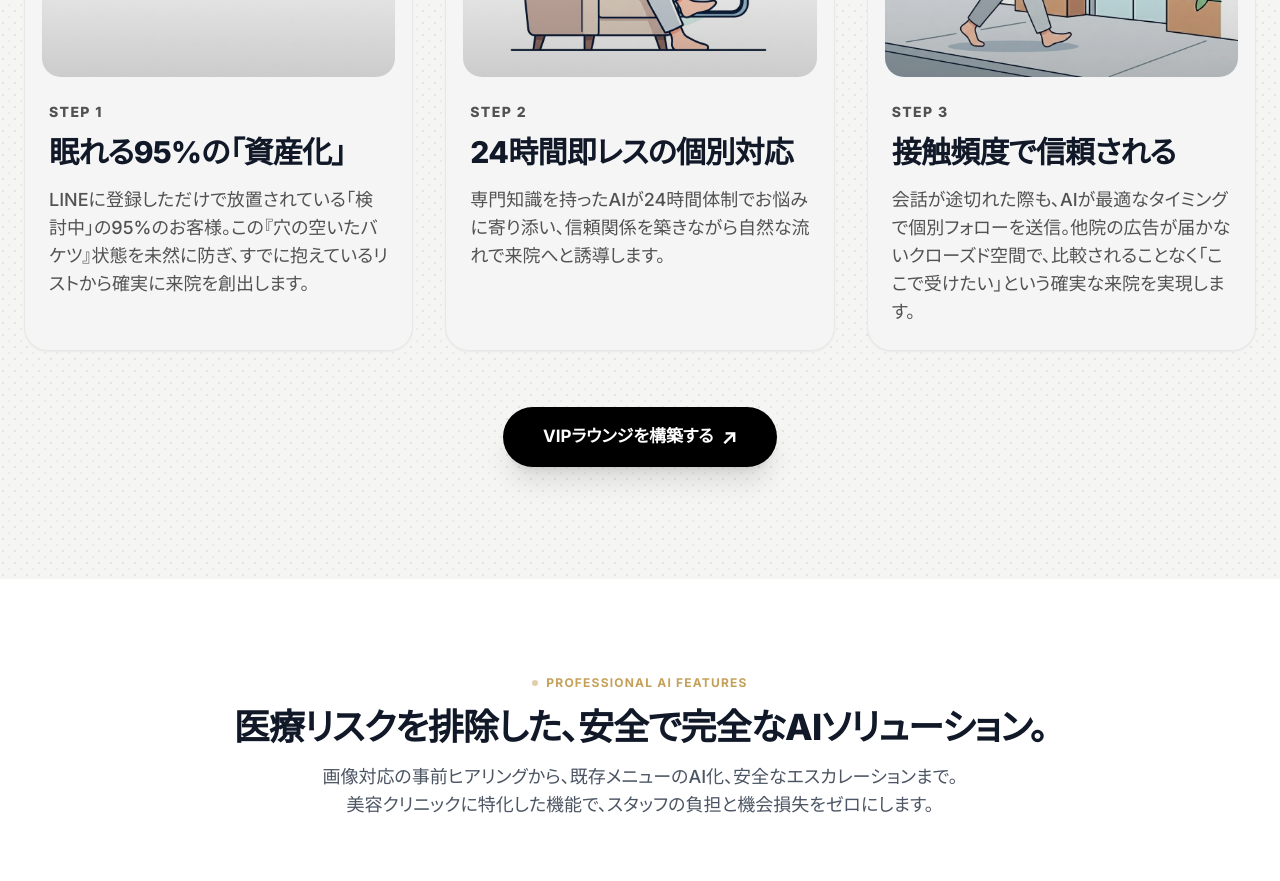
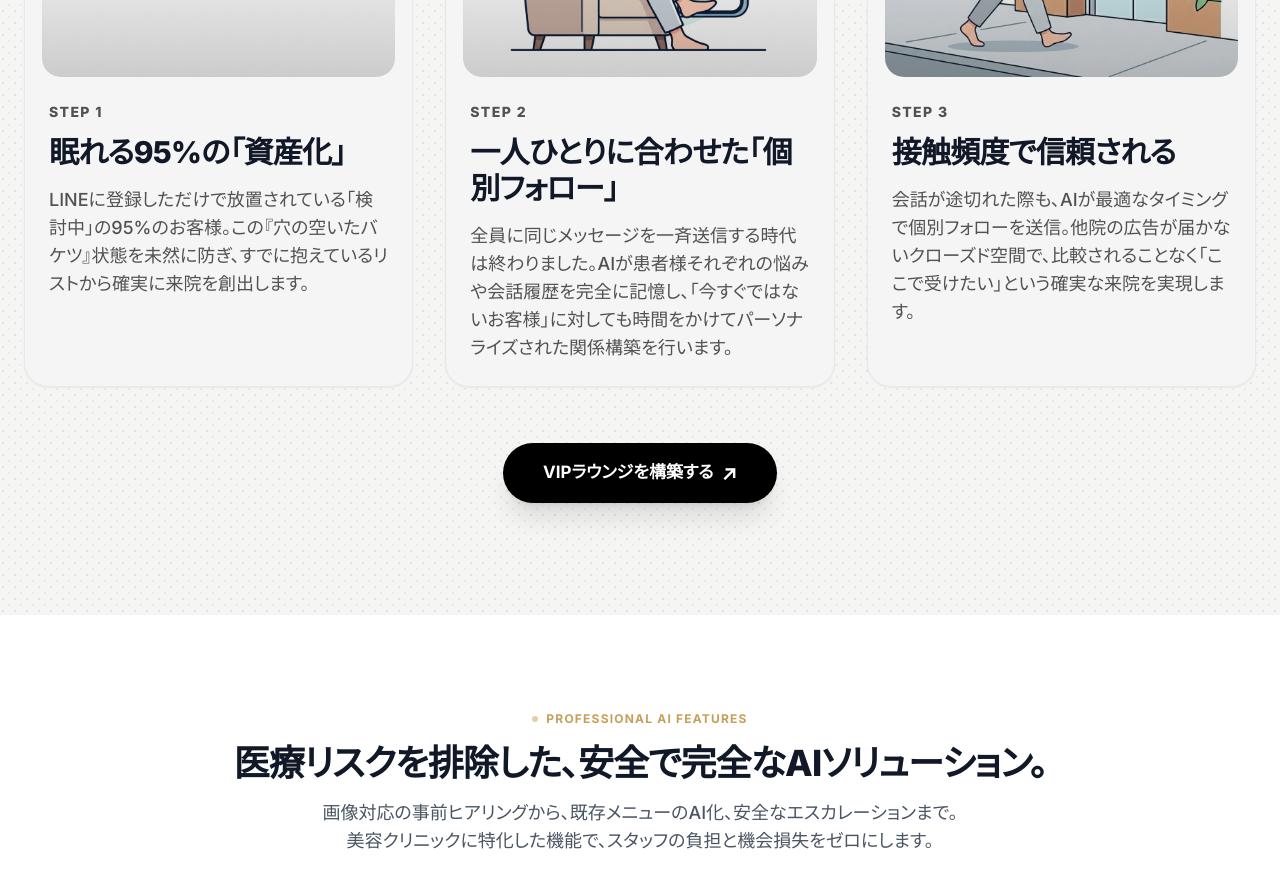
Before and after one commit to mikamishunpei/quicka-sdr-lp, a React (Vite) app: page /clinic in a window 1280 px wide. Shown: the part 2940-3821 px from the top of the page. Built offline with nearby package versions, Linux system fonts and the light colour scheme.

Commit message:
feat: Update Step 2 copy to emphasize personalized nurturing over instant replies

```diff
--- a/src/components/clinic/ClinicSolution.tsx
+++ b/src/components/clinic/ClinicSolution.tsx
@@ -37,8 +37,8 @@ export function ClinicSolution() {
           imageSrc: "/step_1_invitation.png"
         },
         {
-          title: "24時間即レスの個別対応",
-          description: "専門知識を持ったAIが24時間体制でお悩みに寄り添い、信頼関係を築きながら自然な流れで来院へと誘導します。",
+          title: "一人ひとりに合わせた「個別フォロー」",
+          description: "全員に同じメッセージを一斉送信する時代は終わりました。AIが患者様それぞれの悩みや会話履歴を完全に記憶し、「今すぐではないお客様」に対しても時間をかけてパーソナライズされた関係構築を行います。",
           icon: <MessageCircle className="w-6 h-6" />,
           imageSrc: "/step_2_ai_concierge.png"
         },
```
